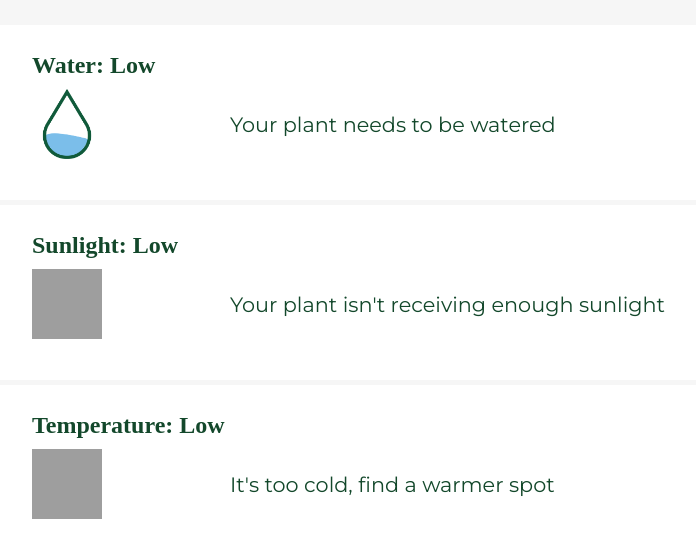
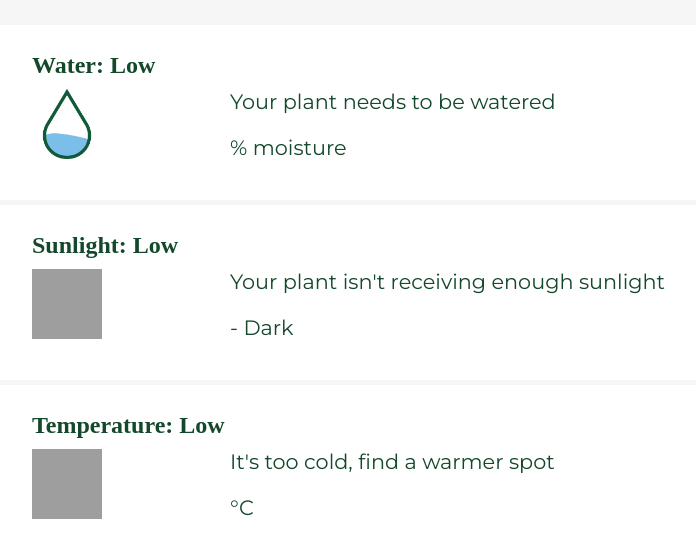
Before and after one commit to Jadabyte/Green-Thumb, a PHP site: page /plantSensor.php in a window 1280 px wide. Shown: the part 300-860 px from the top of the page, without its empty margins (64-760 px from the left). Run offline with PHP 8.4, Linux system fonts and the light colour scheme; data that the repository does not hold is empty; some web fonts are replaced; grey boxes are pictures that could not be loaded.

Commit message:
added raw data to plantSensor.php

```diff
--- a/plantSensor.php
+++ b/plantSensor.php
@@ -92,6 +92,7 @@ echo("Date of Measurement: " . $result['time'] . "<br></br>");*/
                     <p class="info">
                         <?php echo($waterState); ?>
                     </p>
+                    <p><?php echo($result['moisture'] . "%" . " moisture"); ?></p>
                 </div>
             </div>
         </article>
@@ -102,6 +103,7 @@ echo("Date of Measurement: " . $result['time'] . "<br></br>");*/
                 <img class="icon" src="images/detail-icon-02" alt="">
                 <div>
                     <p class="info"><?php echo($brightnessContent); ?></p>
+                    <p><?php echo($result['light'] . " - " . $brightness); ?></p>
                 </div>
             </div>
         </article>
@@ -114,6 +116,7 @@ echo("Date of Measurement: " . $result['time'] . "<br></br>");*/
                 <img class="icon" src="images/detail-icon-03" alt="">
                 <div>
                     <p class="info"><?php echo($tempContent) ?></p>
+                    <p><?php echo($result['celcius'] . " °C"); ?></p>
                 </div>
             </div>
         </article>
```
